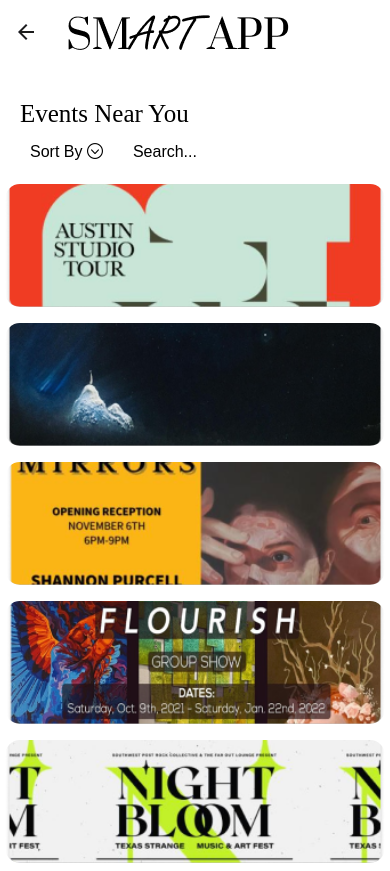
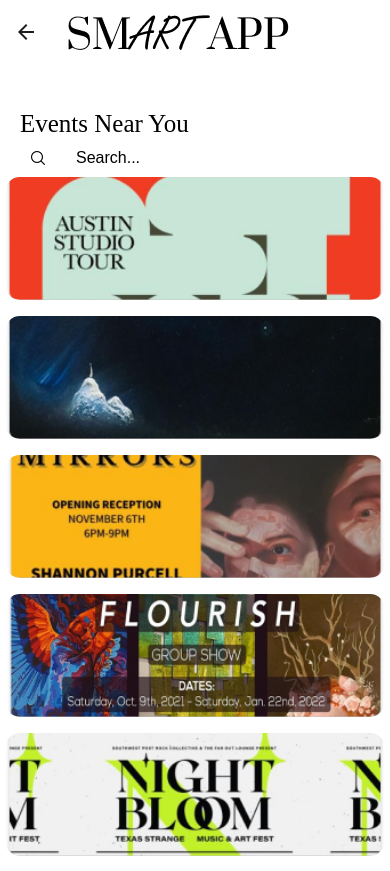
Before and after one commit to nickscip/Greens, a React Native app: screen /Events in a window 390 px wide. Built offline with nearby package versions, Linux system fonts and the light colour scheme.

Commit message:
commited to just having a search bar

```diff
--- a/App.js
+++ b/App.js
@@ -5,6 +5,7 @@
 import HomeScreen from './src/screens/HomeScreen';
 import EventsScreen from './src/screens/Events';
 import Logo from './src/components/Logo';
+
 
 
 const Stack = createNativeStackNavigator();
--- a/package.json
+++ b/package.json
@@ -18,8 +18,10 @@
     "react": "17.0.1",
     "react-dom": "17.0.1",
     "react-native": "0.64.3",
-    "react-native-material-dropdown": "^0.11.1",
+    "react-native-element-dropdown": "^1.6.1",
+    "react-native-material-dropdown-v2": "^0.11.1",
     "react-native-modal-dropdown": "^1.0.2",
+    "react-native-paper": "^4.11.2",
     "react-native-safe-area-context": "3.3.2",
     "react-native-screens": "~3.10.1",
     "react-native-snap-carousel": "^3.9.1",
--- a/src/screens/Events.js
+++ b/src/screens/Events.js
@@ -1,7 +1,8 @@
-import React, {useState, Component} from 'react';
+import React, {useState, Component, setState} from 'react';
 import { Text, StyleSheet, Pressable, View, Image, FlatList, SafeAreaView } from 'react-native';
 import Icon from 'react-native-vector-icons/AntDesign';
 import SearchBar from '../components/SearchBar';
+
 
 
 function EventsScreen({navigation}) {
@@ -24,12 +25,11 @@
         </View>
 
         <View style={styles.eventSorter}>
-            <Text style={{fontSize: 16, fontFamily: 'Arial'}}>Sort By </Text>
-            <Icon name='downcircleo' size={16} color='black'/>
+            <Icon name= "search1" style={{marginLeft: 30, marginTop: 2, fontSize: 16}}/>
             <SearchBar term={term} onTermChange={newTerm => setTerm(newTerm)} />
         </View>
 
-        <View style={[styles.events, {marginTop: 15}]}>
+        <View style={[styles.events, {marginTop: 0}]}>
             <SafeAreaView>
                 <FlatList
                     data={eventList.filter((val=>{
@@ -55,12 +55,12 @@
         marginHorizontal: 20,
         flexDirection: 'row',
         justifyContent: 'space-between',
-        marginTop: 100,
+        marginTop: 110,
         alignItems: 'flex-end'
     },
     eventSorter: {
-        marginTop: 15,
-        marginLeft: 30,
+        marginTop: 10,
+        marginBottom: 2,
         flexDirection: 'row'
     },
     events: {
```
Also changed, not shown: 1 other file (tests, documents, lock files or other folders).
